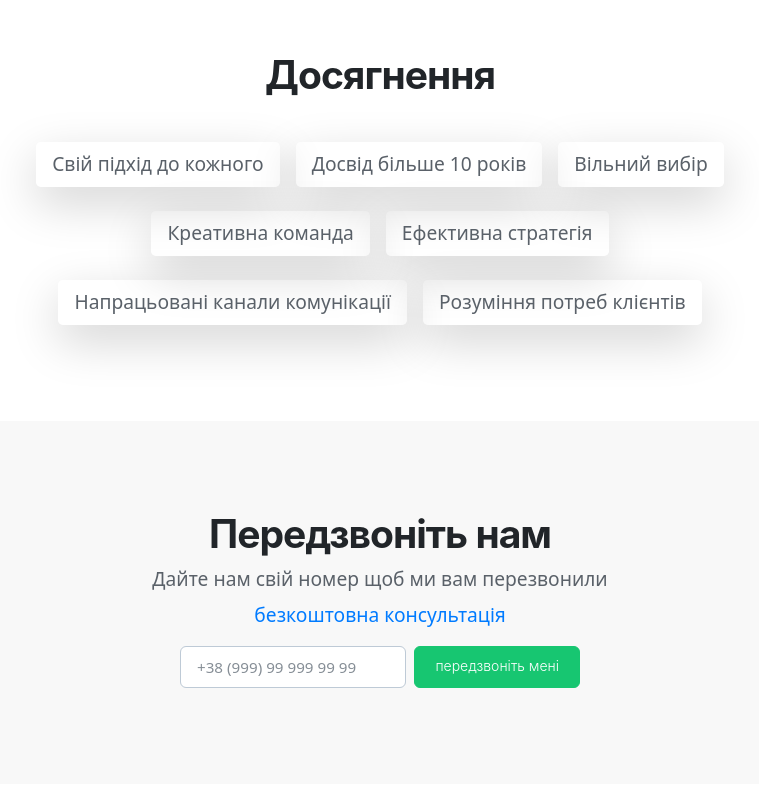
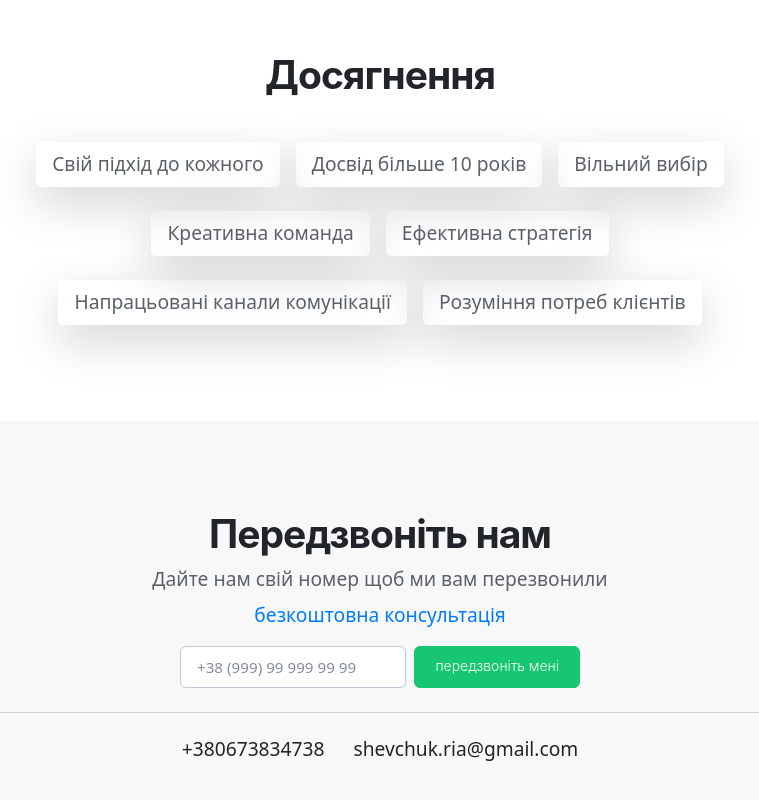
Before and after one commit to GineTik/Fira_2.0, a plain HTML site: page pages/service.html in a window 1280 px wide. Shown: the part 1231-2031 px from the top of the page, without its empty margins (260-1019 px from the left). Drawn offline with Linux system fonts and the light colour scheme.

```diff
--- a/pages/service.html
+++ b/pages/service.html
@@ -129,6 +129,11 @@
                         <button class="btn btn-success text-nowrap">передзвоніть мені</button>
                     </div>
                 </form>
+                <hr class="mt-4 w-100">
+                <p class="mt-1 mb-0">
+                    <a class="d-inline-block text-dark text-decoration-none me-4" href="tel:+380673834738">+380673834738</a>
+                    <a class="text-dark text-decoration-none" href="mailto:shevchuk.ria@gmail.com">shevchuk.ria@gmail.com</a>
+                </p>
             </div>
         </section>
     </main>
```
Also changed, not shown: index.html (+1 -1 lines).
